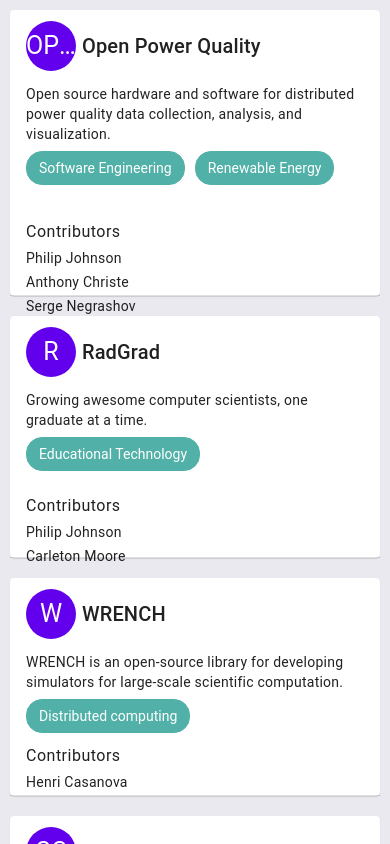
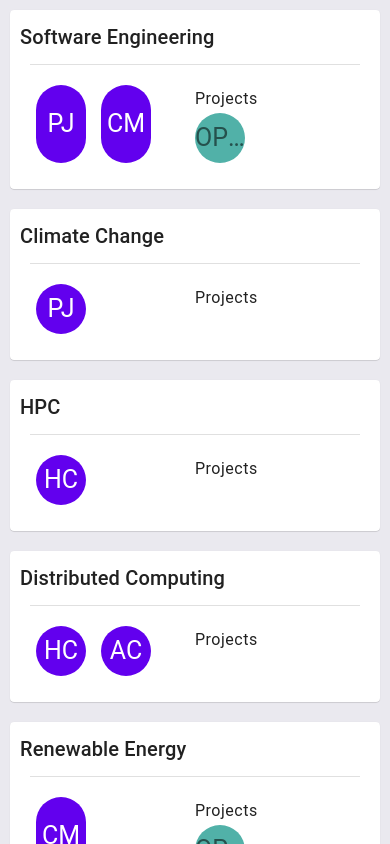
Before and after one commit to Blue-Leopards/BlueLeopards, a React Native app in the folder client/: screen / in a window 390 px wide. Built offline with nearby package versions, Linux system fonts and the light colour scheme; what react-native would draw is missing.

Commit message:
Added styling to Interests Page

```diff
--- a/client/App.js
+++ b/client/App.js
@@ -40,7 +40,8 @@
       <View style={{flex:1, backgroundColor: "#eae9ef"}}>
         {/* <HomePage/> */}
         {/* <ProfilesPage/> */}
-        <ProjectsPage/>
+        {/* <ProjectsPage/> */}
+        <InterestsPage />
         {/* <LoginPage/> */}
         {/* <NavigationBar/> */}
       </View>
--- a/client/pages/InterestsPage.js
+++ b/client/pages/InterestsPage.js
@@ -1,9 +1,8 @@
 import React from 'react';
-import {
-    View,
-    Text,
-    FlatList
-  } from 'react-native';
+
+import { View, FlatList } from 'react-native';
+
+import { Text, Avatar, Card, Title, Paragraph, Divider, Subheading } from 'react-native-paper';
 
 const InterestsPage = () => {
     return (
@@ -18,29 +17,86 @@
     );
 };
 
+// const Interest = (props) => {
+//     const {name, contributors, projects } = props.data;
+//     return (
+//         <View style={{borderWidth: 1}}>
+//             <Text>{name}</Text>
+//             { contributors.length === 0
+//                 ? <></>
+//                 : <Text>Contributors:</Text>}
+//             <FlatList
+//                 listKey="contributors"
+//                 data={contributors}
+//                 renderItem={({item, index}) => <Text>- {item}</Text>}/>
+//             { projects.length === 0
+//                 ? <></>
+//                 : <Text>Projects:</Text>
+//             }
+//             <FlatList
+//                 listKey="projects"
+//                 data={projects}
+//                 renderItem={({item, index}) => <Text>- {item}</Text>}/>
+//         </View>
+//     );
+// };
+
 const Interest = (props) => {
-    const {name, contributors, projects } = props.data;
+    const { name, contributors, projects } = props.data;
+
+    let contributorNames = [];
+    let projectNames = [];
+
+    /* Take initials of contributors */
+    for (let i = 0; i < contributors.length; i++) {
+
+        let contributorInitials = "";
+        let contributorName = contributors[i].split(" ");
+
+        for (let j = 0; j < contributorName.length; j++) {
+            const word = contributorName[j];
+            contributorInitials += word[0];    // Take initial
+        }
+        contributorNames.push(contributorInitials);
+    }
+
+    /* Take initials of projects */
+    for (let i = 0; i < projects.length; i++) {
+
+        let projectInitials = "";
+        let projectName = projects[i].split(" ");
+
+        for (let j = 0; j < projectName.length; j++) {
+            const word = projectName[j];
+            projectInitials += word[0];    // Take initial
+        }
+        projectNames.push(projectInitials);
+    }
+
     return (
-        <View style={{borderWidth: 1}}>
-            <Text>{name}</Text>
-            { contributors.length === 0
-                ? <></>
-                : <Text>Contributors:</Text>}
-            <FlatList
-                listKey="contributors"
-                data={contributors}
-                renderItem={({item, index}) => <Text>- {item}</Text>}/>
-            { projects.length === 0
-                ? <></>
-                : <Text>Projects:</Text>
-            }
-            <FlatList
-                listKey="projects"
-                data={projects}
-                renderItem={({item, index}) => <Text>- {item}</Text>}/>
-        </View>
+        <Card style={{ margin: 10, padding: 10 }}>
+            <Title>{name}</Title>
+            <Divider style={{ margin: 10 }} />
+            <Card.Content style={{marginTop: 10, flex:1, flexDirection:'row'}}>
+                <FlatList
+                    style={{ flex: 1, flexDirection: 'row' }}
+                    listKey="contributors"
+                    data={contributorNames}
+                    renderItem={({ item, index }) =>
+                        <Avatar.Text style={{ flex: 1, marginRight: 15 }} size={50} label={item} />} />
+                <View style={{flex: 1}}>
+                    <Subheading>Projects</Subheading>
+                    <FlatList
+                        style={{ flex: 1, flexDirection: 'row' }}
+                        listKey="projects"
+                        data={projectNames}
+                        renderItem={({ item, index }) =>
+                            <Avatar.Text style={{ flex: 1, backgroundColor: '#51b1a8' }} size={50} label={item} />} />
+                </View>
+            </Card.Content>
+        </Card>
     );
-};
+}
 
 const DATA = [
     {
```
